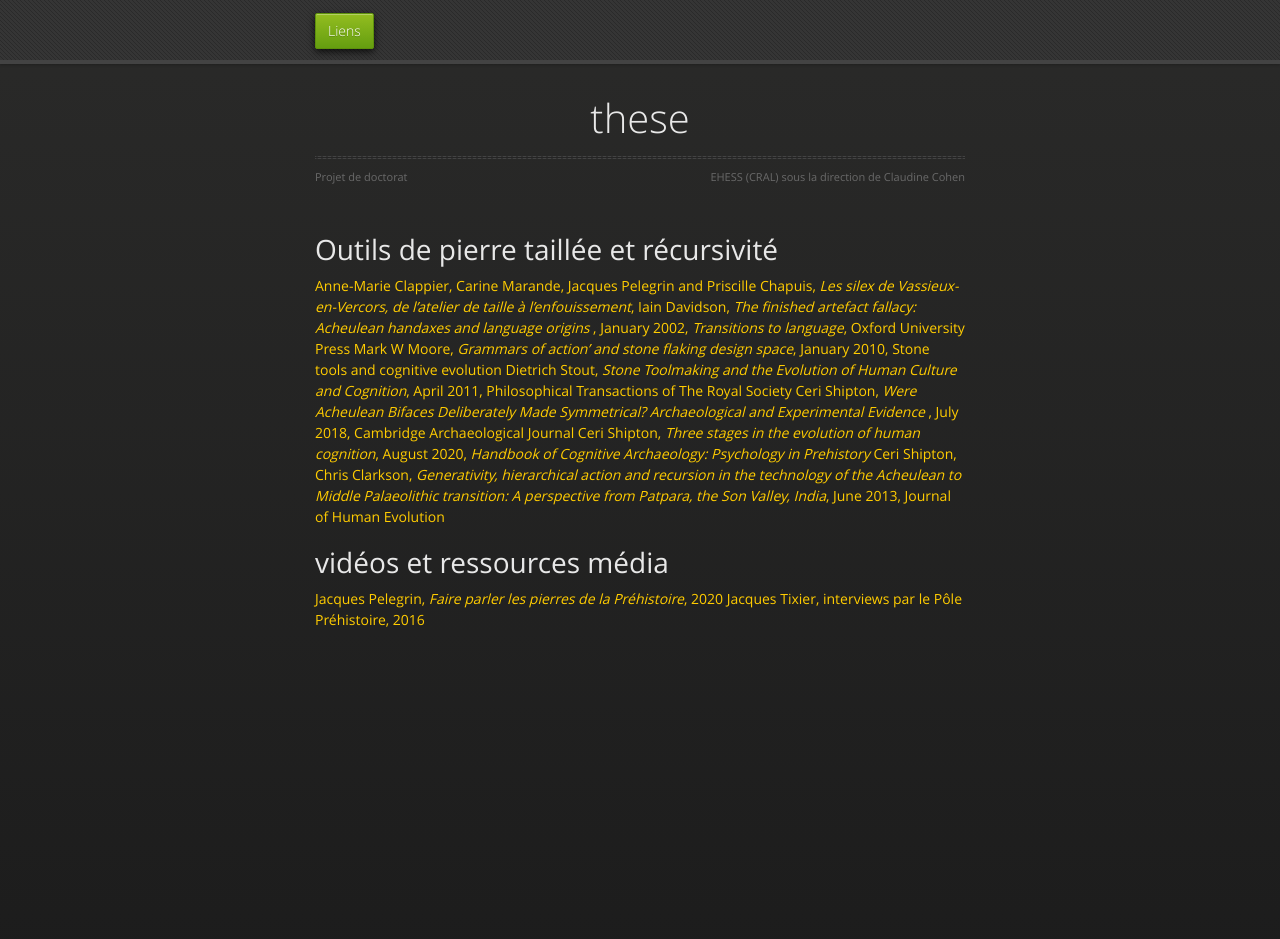
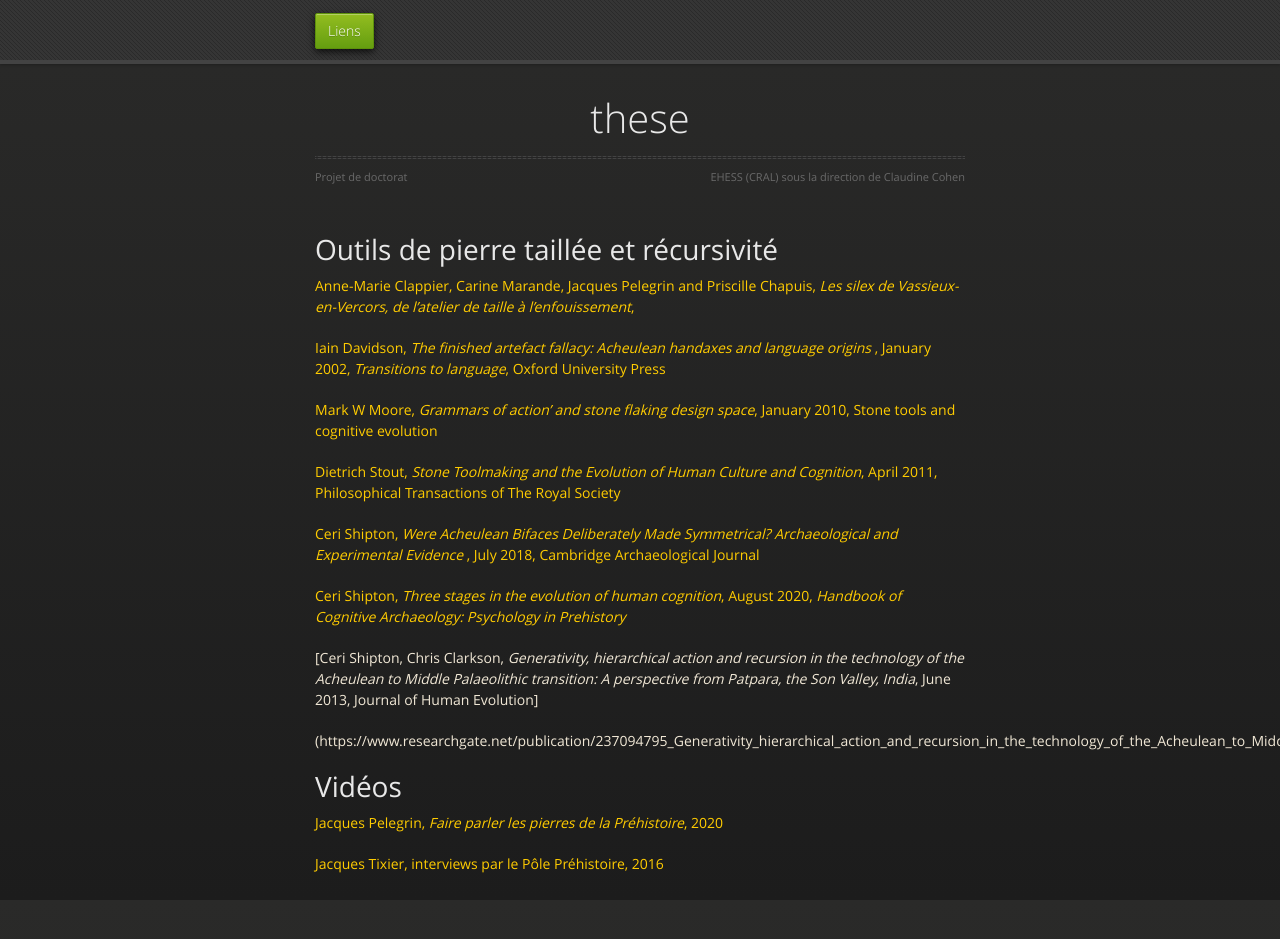
Before and after one commit to gnozo/these, a Jekyll site: the page built from liens.md, in a window 1280 px wide and 984 px high. Shown: the top 939 px of the window. Built offline with Jekyll 4.4.1, drawn with Linux system fonts in a browser that asks for light colours; our own code applies the rules of GitHub Pages for plain Markdown files; the repository's description, which GitHub fills in, is left out.

Commit message:
Update liens.md

```diff
--- a/liens.md
+++ b/liens.md
@@ -1,15 +1,24 @@
 # Outils de pierre taillée et récursivité
 
 [Anne-Marie Clappier, Carine Marande, Jacques Pelegrin and Priscille Chapuis, _Les silex de Vassieux-en-Vercors, de l’atelier de taille à l’enfouissement_, ](https://journals.openedition.org/nda/4032)
+
 [Iain Davidson, _The finished artefact fallacy: Acheulean handaxes and language origins_ , January 2002, _Transitions to language_, Oxford University Press](https://www.researchgate.net/publication/256384778_The_finished_artefact_fallacy_Acheulean_handaxes_and_language_origins)
+
 [Mark W Moore, _Grammars of action' and stone flaking design space_, January 2010, Stone tools and cognitive evolution](https://www.researchgate.net/publication/285505820)
+
 [Dietrich Stout, _Stone Toolmaking and the Evolution of Human Culture and Cognition_, April 2011, Philosophical Transactions of The Royal Society](https://www.researchgate.net/publication/50226350_Stone_Toolmaking_and_the_Evolution_of_Human_Culture_and_Cognition)
+
 [Ceri Shipton, _Were Acheulean Bifaces Deliberately Made Symmetrical? Archaeological and Experimental Evidence_ , July 2018, Cambridge Archaeological Journal](https://www.researchgate.net/publication/326210467_Were_Acheulean_Bifaces_Deliberately_Made_Symmetrical_Archaeological_and_Experimental_Evidence)
+
 [Ceri Shipton, _Three stages in the evolution of human cognition_, August 2020, _Handbook of Cognitive Archaeology: Psychology in Prehistory_ ](https://www.researchgate.net/publication/343486101_Three_stages_in_the_evolution_of_human_cognition)
-[Ceri Shipton, Chris Clarkson, _Generativity, hierarchical action and recursion in the technology of the Acheulean to Middle Palaeolithic transition: A perspective from Patpara, the Son Valley, India_, June 2013, Journal of Human Evolution](https://www.researchgate.net/publication/237094795_Generativity_hierarchical_action_and_recursion_in_the_technology_of_the_Acheulean_to_Middle_Palaeolithic_transition_A_perspective_from_Patpara_the_Son_Valley_India)
+
+[Ceri Shipton, Chris Clarkson, _Generativity, hierarchical action and recursion in the technology of the Acheulean to Middle Palaeolithic transition: A perspective from Patpara, the Son Valley, India_, June 2013, Journal of Human Evolution]
+
+(https://www.researchgate.net/publication/237094795_Generativity_hierarchical_action_and_recursion_in_the_technology_of_the_Acheulean_to_Middle_Palaeolithic_transition_A_perspective_from_Patpara_the_Son_Valley_India)
 
 
-# vidéos et ressources média
+# Vidéos
 
 [Jacques Pelegrin, _Faire parler les pierres de la Préhistoire_, 2020](https://www.youtube.com/watch?v=OaNWAy-P_x8&list=PLq897QnkaivHffZ8JElvDXaQrBGv93ewd)
+
 [Jacques Tixier, interviews par le Pôle Préhistoire, 2016](https://vimeo.com/154367158)
```
